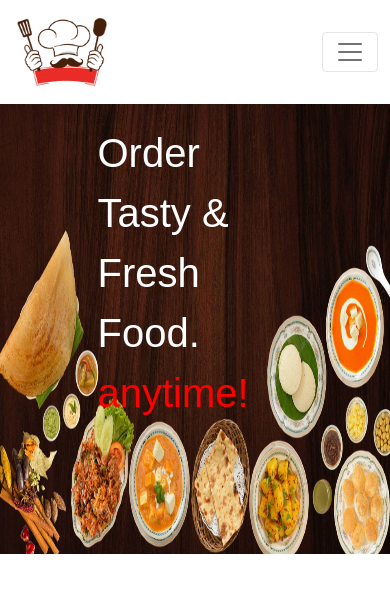
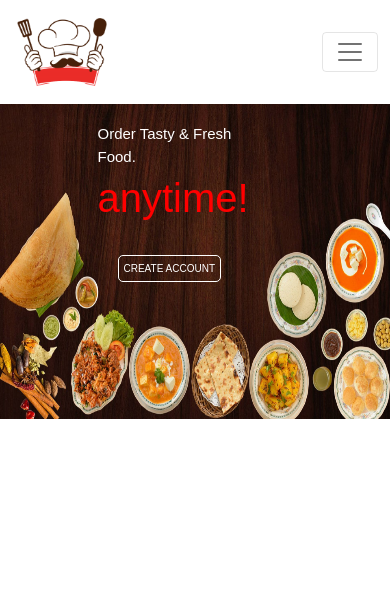
Before and after one commit to Naumanhassan307/attendLink-W, a React (Create React App) app: page / in a window 390 px wide. Shown: the top 592 px of the page. Built offline with nearby package versions, Linux system fonts and the light colour scheme.

Commit message:
poster complete

```diff
--- a/src/foodLink/poster/Poster.js
+++ b/src/foodLink/poster/Poster.js
@@ -7,7 +7,10 @@ function Poster(){
         <p className="poster-main-div-txt">
           Order Tasty & Fresh <br /> Food.
           <br />
-          <p className="poster-main-div-txt-1">anytime!</p>
+          <p className="poster-main-div-txt-1">
+            anytime!
+            <button className="poster-main-div-txt-1-btn">CREATE ACCOUNT</button>
+          </p>
         </p>
       </div>
     );
--- a/src/foodLink/poster/PosterStyle.css
+++ b/src/foodLink/poster/PosterStyle.css
@@ -17,10 +17,71 @@
     font-size: 40px;
     font-family: Cursive, Arial, sans-serif;
 }
+.poster-main-div-txt:hover{
+   color: red;
+    transition: all .5s ease;
+    transition-property: all;
+    transition-duration: 0.5s;
+    transition-timing-function: ease;
+    transition-delay: 0s;
+}
 .poster-main-div-txt-1{
 
 
     color: rgb(255, 0, 0);
     font-size: 40px;
     font-family: Cursive, Arial, sans-serif;
+
 }
+.poster-main-div-txt-1-btn{
+    background-color: transparent;
+    outline: none;
+    width: auto;
+    height: auto;
+    font-size: 18px;
+    border: 1px solid white;
+    color: white;
+    padding: 5px;
+    margin-left: 20px;
+    margin-bottom: 10px;
+    border-radius: 5px;
+}
+.poster-main-div-txt-1-btn:hover{
+    border: 1px solid red;
+    color: red;
+    cursor: pointer;
+    transition: all .5s ease;
+    transition-property: all;
+    transition-duration: 0.5s;
+    transition-timing-function: ease;
+    transition-delay: 0s;
+}
+@media screen and (max-width : 880px){
+    .poster-main-div-txt{
+
+    font-size: 20px;
+
+}
+}
+@media screen and (max-width : 440px){
+    .poster-main-div-txt-1-btn{
+
+    font-size: 10px;
+
+}
+.poster-main-div {
+  /* border: 1px solid red; */
+  width: 100%;
+  height: 450px;
+  display: flex;
+  flex-wrap: wrap;
+  background-image: url("../../assets/res/resimg.jpg");
+  background-repeat: no-repeat;
+  background-size: 100% 70%;
+}
+.poster-main-div-txt{
+
+    font-size: 15px;
+
+}
+}
```
